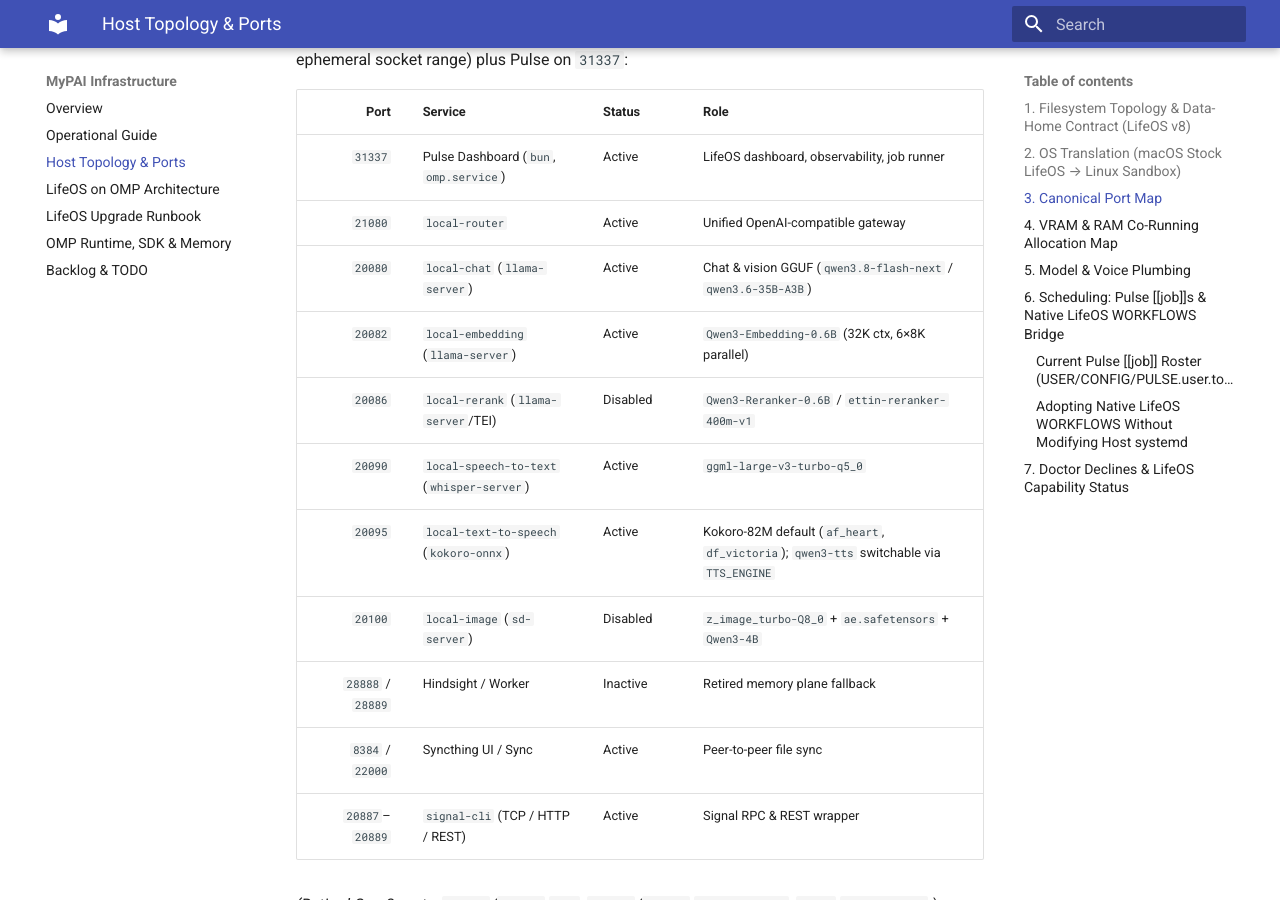
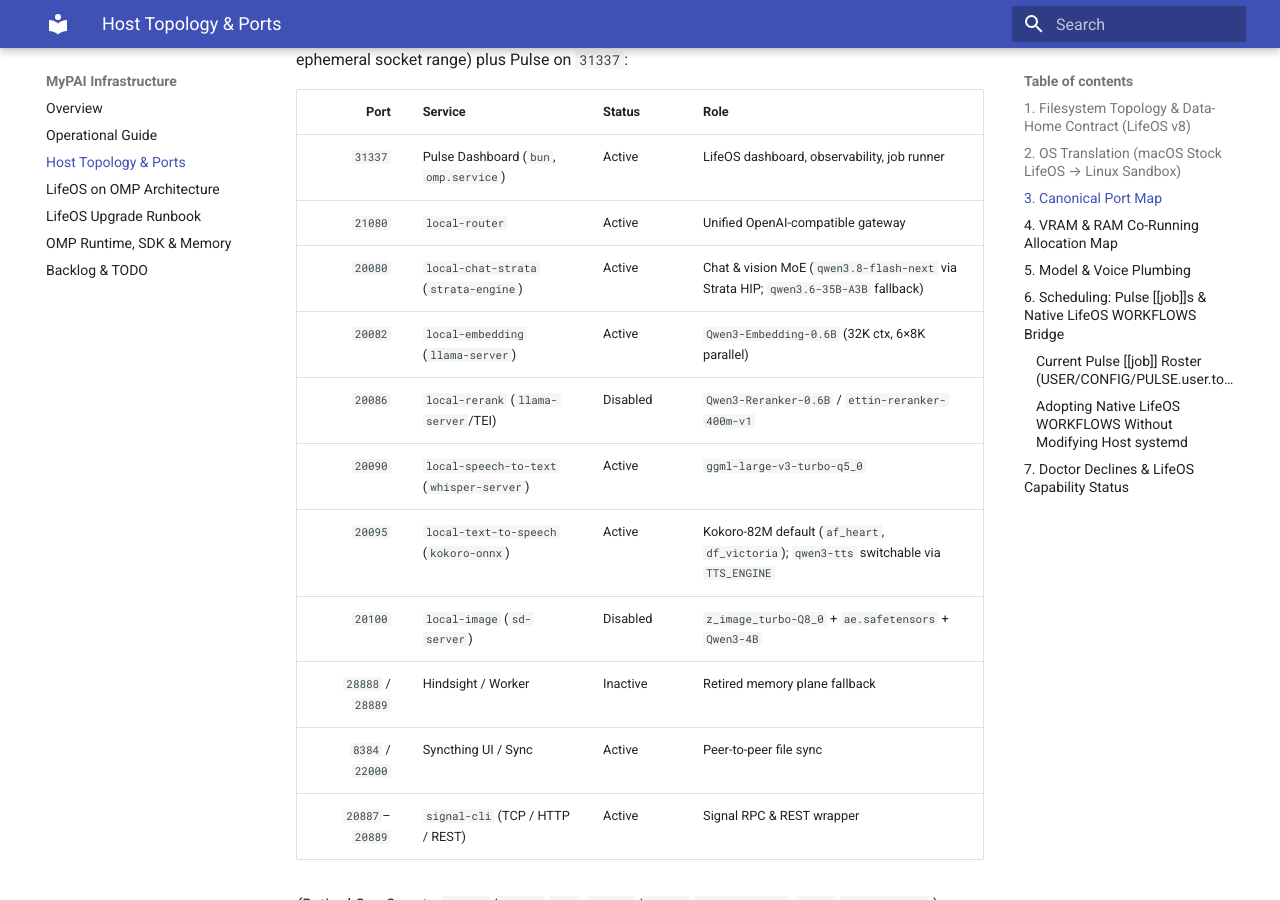
Before and after one commit to wuxxin/mypai, an MkDocs documentation site: the page built from docs/HOST_TOPOLOGY.md, in a window 1280 px wide and 900 px high, scrolled down 1447 px. Built offline with MkDocs 1.6.1 and Material for MkDocs 9.7.7, drawn with Linux system fonts in a browser that asks for light colours.

Commit message:
Update HOST_TOPOLOGY.md

```diff
--- a/docs/HOST_TOPOLOGY.md
+++ b/docs/HOST_TOPOLOGY.md
@@ -42,7 +42,7 @@ All local services use unprivileged ports in **`20000`–`29000`** (below Linux'
 | ---: | :--- | :--- | :--- |
 | `31337` | Pulse Dashboard (`bun`, `omp.service`) | Active | LifeOS dashboard, observability, job runner |
 | `21080` | `local-router` | Active | Unified OpenAI-compatible gateway |
-| `20080` | `local-chat` (`llama-server`) | Active | Chat & vision GGUF (`qwen3.8-flash-next` / `qwen3.6-35B-A3B`) |
+| `20080` | `local-chat-strata` (`strata-engine`) | Active | Chat & vision MoE (`qwen3.8-flash-next` via Strata HIP; `qwen3.6-35B-A3B` fallback) |
 | `20082` | `local-embedding` (`llama-server`) | Active | `Qwen3-Embedding-0.6B` (32K ctx, 6×8K parallel) |
 | `20086` | `local-rerank` (`llama-server`/TEI) | Disabled | `Qwen3-Reranker-0.6B` / `ettin-reranker-400m-v1` |
 | `20090` | `local-speech-to-text` (`whisper-server`) | Active | `ggml-large-v3-turbo-q5_0` |
```
